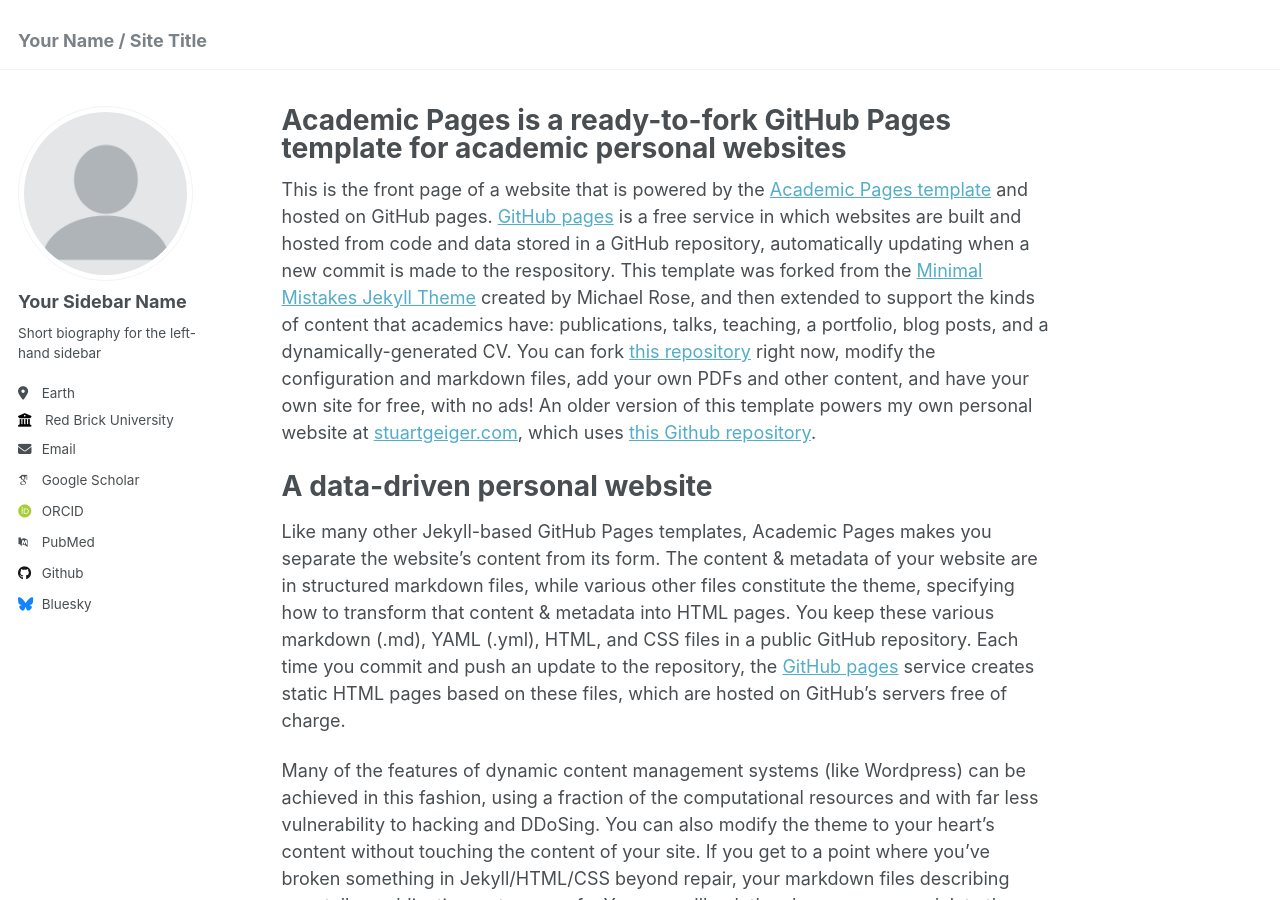
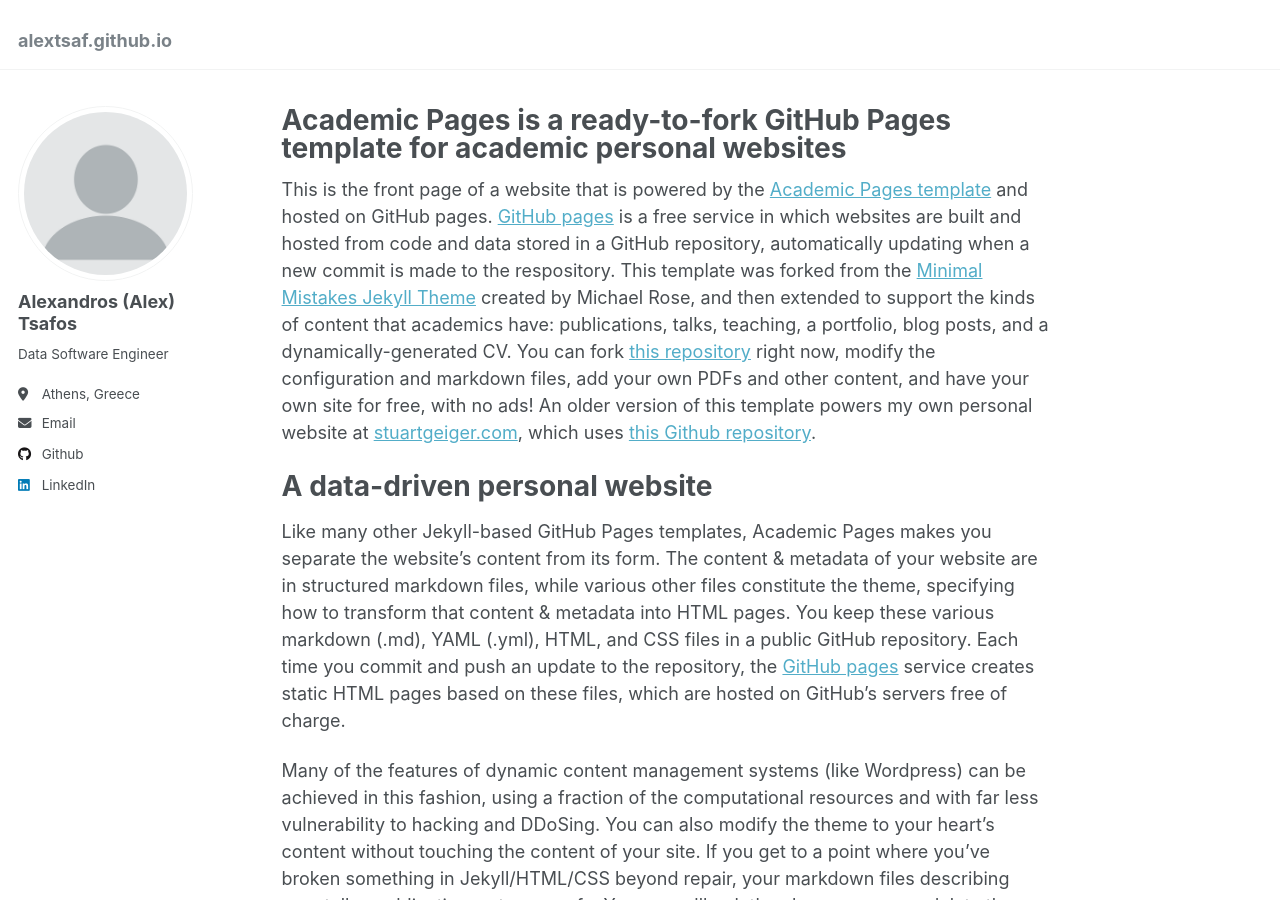
Before and after one commit to alextsaf/alextsaf.github.io, a Jekyll site: the page built from _pages/about.md, in a window 1280 px wide and 900 px high. Built offline with Jekyll 4.4.1, drawn with Linux system fonts in a browser that asks for light colours; some web fonts are replaced.

Commit message:
first _confi.yml editing

```diff
--- a/_config.yml
+++ b/_config.yml
@@ -8,13 +8,13 @@
 
 # Basic Site Settings
 locale                   : "en-US"
-title                    : "Your Name / Site Title"
+title                    : #"Alexandros (Alex) Tsafos"
 title_separator          : "-"
 name                     : &name "Your Name"
 description              : &description "personal description"
-url                      : https://academicpages.github.io # the base hostname & protocol for your site e.g. "https://mmistakes.github.io"
+url                      : https://alextsaf.github.io # the base hostname & protocol for your site e.g. "https://mmistakes.github.io"
 baseurl                  : "" # the subpath of your site, e.g. "/blog"
-repository               : "academicpages/academicpages.github.io"
+repository               : "alextsaf/alextsaf.github.io"
 
 # Site Author - The following control what appear as part of the author content on the side bar.
 #               If a field is blank the icon and link will not appear, otherwise it will be shown.
@@ -22,33 +22,33 @@ repository               : "academicpages/academicpages.github.io"
 author:
   # Biographic information
   avatar           : "profile.png"
-  name             : "Your Sidebar Name"
+  name             : "Alexandros (Alex) Tsafos"
   pronouns         : # example: "she/her"
-  bio              : "Short biography for the left-hand sidebar"
-  location         : "Earth"
-  employer         : "Red Brick University"
+  bio              : "Data Software Engineer"
+  location         : "Athens, Greece"
+  employer         : #"Red Brick University"
   uri              : # URL
-  email            : "none@example.org"
+  email            : "tsafosalexandros@gmail.com"
 
   # Academic websites
   arxiv            : # URL - Update with the correct link to your profile
-  googlescholar    : "https://scholar.google.com/citations?user=PS_CX0AAAAAJ"
+  googlescholar    : #"https://scholar.google.com/citations?user=PS_CX0AAAAAJ"
   impactstory      : # URL
-  orcid            : "http://orcid.org/yourorcidurl"
+  orcid            : #"http://orcid.org/yourorcidurl"
   semantic         : # URL
-  pubmed           : "https://www.ncbi.nlm.nih.gov/pubmed/?term=john+snow"
+  pubmed           : #"https://www.ncbi.nlm.nih.gov/pubmed/?term=john+snow"
   researchgate     : # URL
 
   # Repositories and software development
   bitbucket        : # Username - Update with your username on the site
   codepen          : # Username
   dribbble         : # Username
-  github           : "academicpages"
+  github           : "alextsaf"
   kaggle           : # Username
   stackoverflow    : # User number or user number and name (i.e., use "1" or "1/jeff-atwood")
 
   # Social media
-  bluesky          : "bsky.app" # Replace this with you Bluesky username
+  bluesky          : #"bsky.app" # Replace this with you Bluesky username
   facebook         : # Username
   flickr           : # Username
   foursquare       : # Username
@@ -57,7 +57,7 @@ author:
   keybase          : # Username
   instagram        : # Username
   lastfm           : # Username
-  linkedin         : # Username
+  linkedin         : alextsaf # Username
   mastodon         : # URL
   medium           : # URL
   pinterest        : # Username
@@ -85,7 +85,7 @@ publication_category:
 # Site Settings
 teaser                   :  # filename of teaser fallback teaser image placed in /images/, .e.g. "500x300.png"
 breadcrumbs              : false # true, false (default)
-words_per_minute         : 160
+words_per_minute         : #160
 future                   : true
 read_more                : "disabled" # if enabled, adds "Read more" links to excerpts
 talkmap_link             : false #change to true to add link to talkmap on talks page
```
